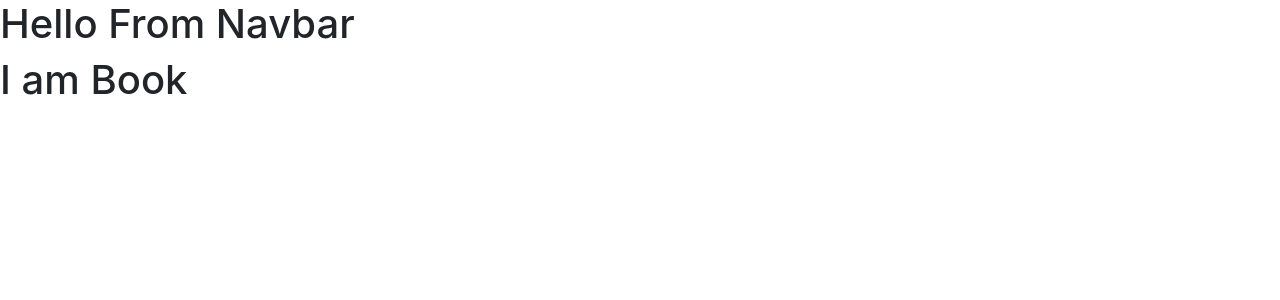
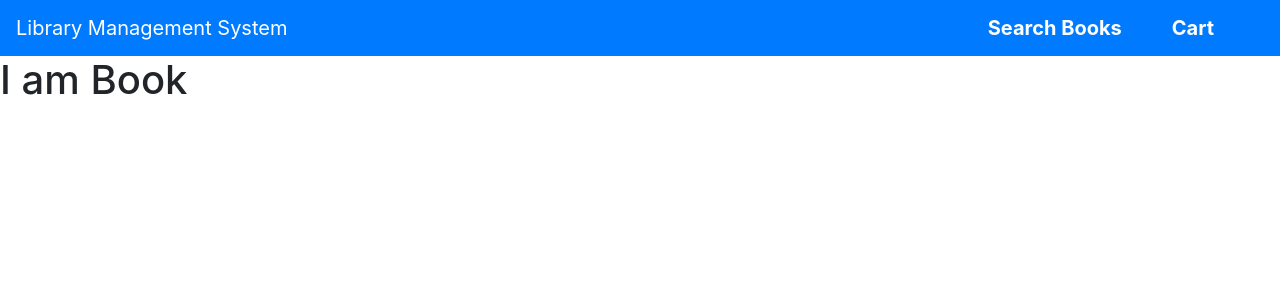
Before and after one commit to Kalaiyarazan/library-management, a React (Create React App) app: page / in a window 1280 px wide. Shown: the top 300 px of the page. Built offline with nearby package versions, Linux system fonts and the light colour scheme.

Commit message:
Added Navigationbar

```diff
--- a/src/App.js
+++ b/src/App.js
@@ -1,7 +1,7 @@
 import React, { Component, Fragment } from 'react'
 import "bootstrap/dist/css/bootstrap.min.css";
 import {Switch, Route} from 'react-router-dom'
-import Navbar from './components/Navbar'
+import Navigationbar from './components/Navigationbar'
 import BookList from './components/BookList'
 import Details from './components/Details'
 import Cart from './components/Cart'
@@ -11,7 +11,7 @@ class App extends Component {
   render() {
     return (
       <Fragment>
-          <Navbar/>
+          <Navigationbar/>
           <Switch>
             <Route exact path="/" component={BookList}/>
             <Route path="/details" component={Details}/>
--- a/src/components/Navbar.js
+++ /dev/null
@@ -1,13 +0,0 @@
-import React, { Component } from 'react'
-
-export class Navbar extends Component {
-    render() {
-        return (
-            <div>
-                <h1>Hello From Navbar</h1>
-            </div>
-        )
-    }
-}
-
-export default Navbar
--- /dev/null
+++ b/src/components/Navigationbar.js
@@ -0,0 +1,24 @@
+import React, { Component } from 'react'
+import {Link} from 'react-router-dom'
+import {
+    Navbar,
+    NavbarBrand,
+    Nav} from 'reactstrap';
+
+class Navigationbar extends Component {
+      render() {
+        return (
+          <div>
+            <Navbar color="primary" light expand="md">
+              <NavbarBrand href="/" className="text-white">Library Management System</NavbarBrand>
+                <Nav className="ml-auto" navbar>
+                    <Link to="/" color="white"><span style={{color:"white", fontSize:"20px", fontWeight:"bold"}}>Search Books</span> </Link>
+                    <Link to="/cart" color="white"><span style={{color:"white", fontSize:"20px", fontWeight:"bold", padding:"50px"}}> Cart</span> </Link>
+                </Nav>
+            </Navbar>
+          </div>
+        );
+      }
+    }
+
+export default Navigationbar
```
